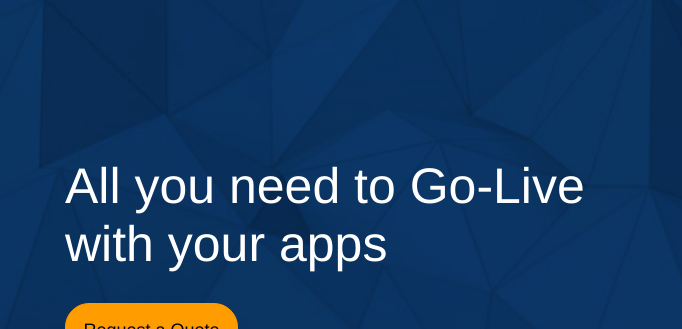
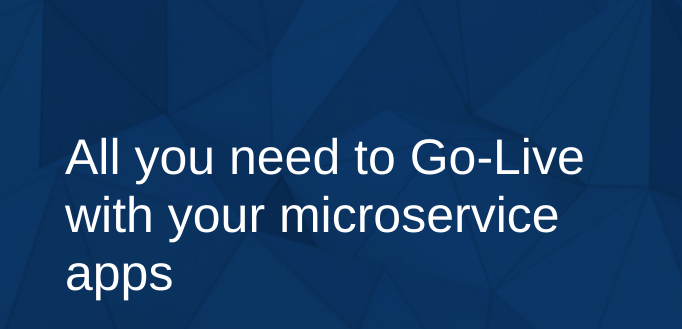
Before and after one commit to deepakbonda4/ForkmeonHub, a plain HTML site: page index.html in a window 1280 px wide. Shown: the part 138-467 px from the top of the page, 0-682 px from the left. Drawn offline with Linux system fonts and the light colour scheme; files whose address does not match are found by name.

Commit message:
Update index.html
updated

```diff
--- a/index.html
+++ b/index.html
@@ -95,7 +95,7 @@
                    <div class="banner-text">
                         <h1 class="main-text mb-30">
                          All you need to Go-Live
-                         with your apps
+                         with your microservice apps
                         </h1>
                         <button  data-toggle="modal" data-target=".bd-example-modal-lg" data-ripple-color="dark" class="btn btn-round  btn-lg btn-orange">
                          Request a Quote
```
